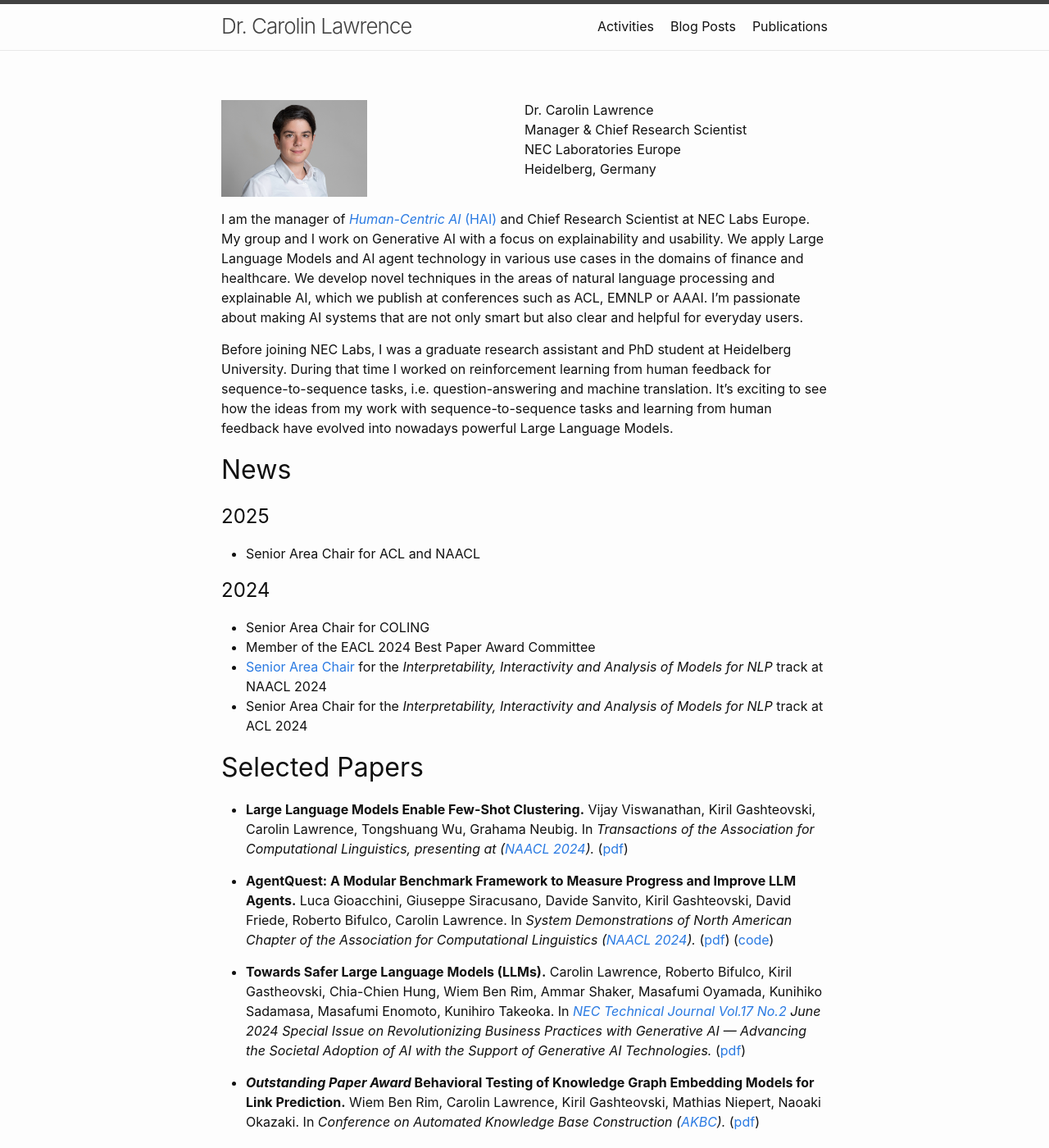
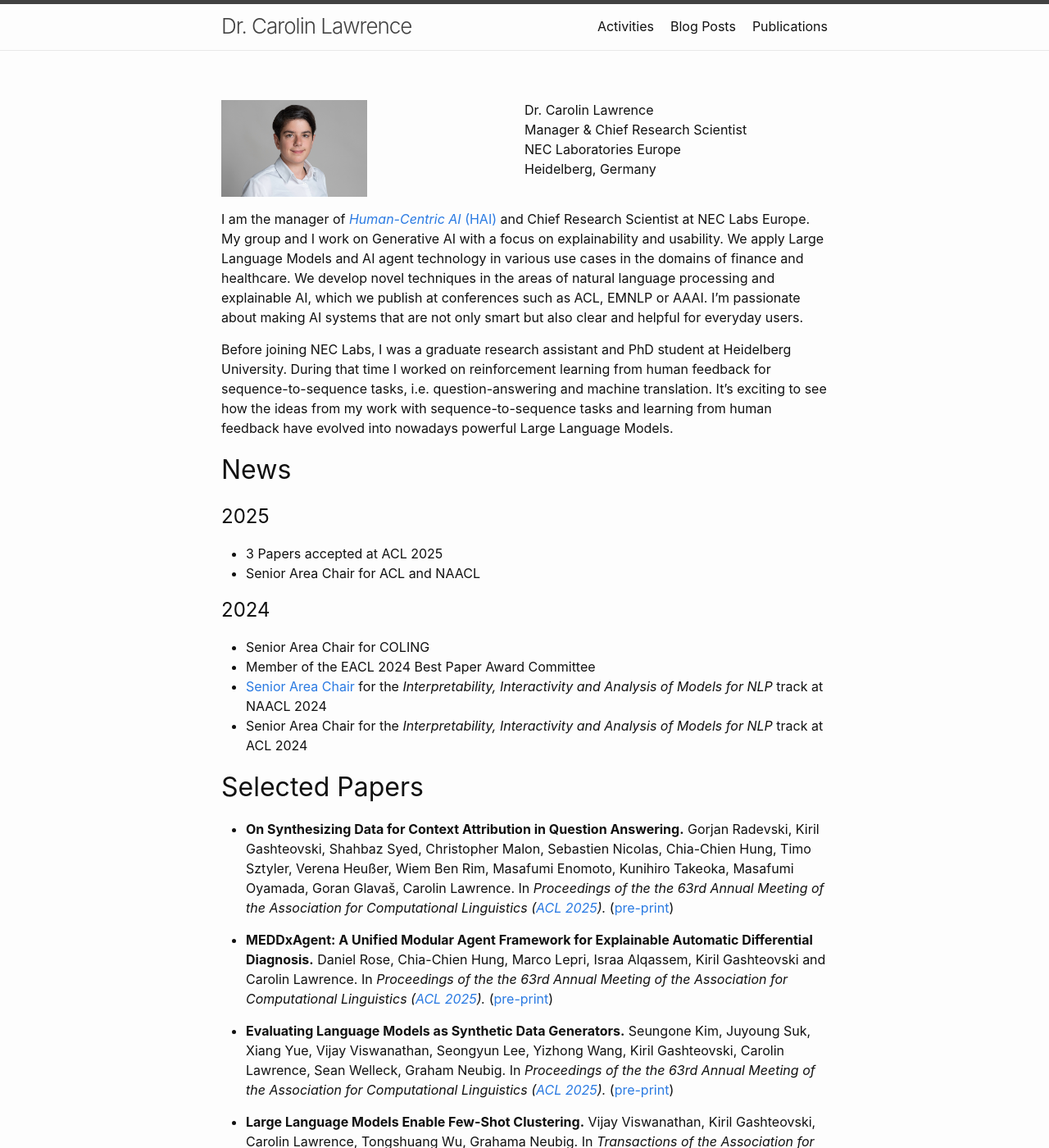
Before and after one commit to carolinlawrence/carolinlawrence.github.io, a Jekyll site: the page built from index.markdown, in a window 1280 px wide and 1400 px high. Shown: the whole window at 82% size. Built offline with Jekyll 4.4.1, drawn with Linux system fonts in a browser that asks for light colours.

Commit message:
Update index.markdown

```diff
--- a/index.markdown
+++ b/index.markdown
@@ -28,6 +28,7 @@ Before joining NEC Labs, I was a graduate research assistant and PhD student at
 
 ## News
 # 2025
+* 3 Papers accepted at ACL 2025
 * Senior Area Chair for ACL and NAACL
 
 # 2024
@@ -38,6 +39,11 @@ Before joining NEC Labs, I was a graduate research assistant and PhD student at
 
 ## Selected Papers
 <ul>
+    <p><li><b>On Synthesizing Data for Context Attribution in Question Answering.</b> Gorjan Radevski, Kiril Gashteovski, Shahbaz Syed, Christopher Malon, Sebastien Nicolas, Chia-Chien Hung, Timo Sztyler, Verena Heußer, Wiem Ben Rim, Masafumi Enomoto, Kunihiro Takeoka, Masafumi Oyamada, Goran Glavaš, Carolin Lawrence. In <i> Proceedings of the the 63rd Annual Meeting of the Association for Computational Linguistics
+ (<a href="https://2025.aclweb.org/">ACL 2025</a>).</i> (<a href="https://arxiv.org/pdf/2504.05317">pre-print</a>) </li></p>
+    <p><li><b>MEDDxAgent: A Unified Modular Agent Framework for Explainable Automatic Differential Diagnosis.</b> Daniel Rose, Chia-Chien Hung, Marco Lepri, Israa Alqassem, Kiril Gashteovski and Carolin Lawrence. In <i> Proceedings of the the 63rd Annual Meeting of the Association for Computational Linguistics (<a href="https://2025.aclweb.org/">ACL 2025</a>).</i> (<a href="https://arxiv.org/pdf/2502.19175">pre-print</a>) </li></p>
+    <p><li><b>Evaluating Language Models as Synthetic Data Generators.</b> Seungone Kim, Juyoung Suk, Xiang Yue, Vijay Viswanathan,
+Seongyun Lee, Yizhong Wang, Kiril Gashteovski, Carolin Lawrence, Sean Welleck, Graham Neubig. In <i> Proceedings of the the 63rd Annual Meeting of the Association for Computational Linguistics (<a href="https://2025.aclweb.org/">ACL 2025</a>).</i> (<a href="https://arxiv.org/pdf/2412.03679">pre-print</a>) </li></p>
     <p><li><b>Large Language Models Enable Few-Shot Clustering.</b> Vijay Viswanathan, Kiril Gashteovski, Carolin Lawrence, Tongshuang Wu, Grahama Neubig. In <i> Transactions of the Association for Computational Linguistics, presenting at (<a href="https://2024.naacl.org/">NAACL 2024</a>).</i> (<a href="https://aclanthology.org/2024.tacl-1.18.pdf">pdf</a>) </li></p>
     <p><li><b>AgentQuest: A Modular Benchmark Framework to Measure Progress and Improve LLM Agents.</b> Luca Gioacchini, Giuseppe Siracusano, Davide Sanvito, Kiril Gashteovski, David Friede, Roberto Bifulco, Carolin Lawrence. In <i> System Demonstrations of North American Chapter of the Association for Computational Linguistics (<a href="https://2024.naacl.org/">NAACL 2024</a>).</i> (<a href="https://aclanthology.org/2024.naacl-demo.19.pdf">pdf</a>) (<a href="https://github.com/nec-research/agentquest">code</a>) </li></p>
     <p><li><b>Towards Safer Large Language Models (LLMs).</b> Carolin Lawrence, Roberto Bifulco, Kiril Gastheovski, Chia-Chien Hung, Wiem Ben Rim, Ammar Shaker, Masafumi Oyamada, Kunihiko Sadamasa, Masafumi Enomoto, Kunihiro Takeoka. In <i> <a href="https://www.nec.com/en/global/techrep/journal/g23/n02/g2302pa.html">NEC Technical Journal Vol.17 No.2</a> June 2024 Special Issue on Revolutionizing Business Practices with Generative AI — Advancing the Societal Adoption of AI with the Support of Generative AI Technologies.</i> (<a href="https://www.nec.com/en/global/techrep/journal/g23/n02/pdf/230214.pdf">pdf</a>) </li></p>
```
